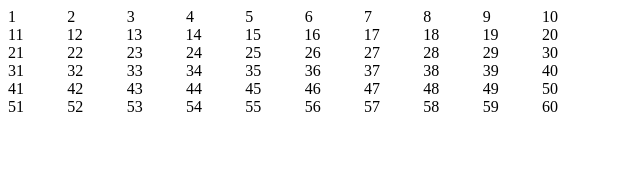
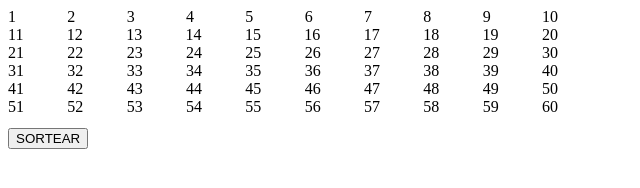
Before and after one commit to nicolas4pitz/finalEstatistica, a plain HTML site: page index.html in a window 1280 px wide. Shown: the whole page, without its empty margins (0-640 px from the left). Drawn offline with Linux system fonts and the light colour scheme.

Commit message:
feat: fazendo a randomizacao

```diff
--- a/index.html
+++ b/index.html
@@ -7,12 +7,14 @@
 
 
 </head>
-<body id="body">
+<body id="body" >
 
 
     <script>
 
         let numerosEscolhidos = [];
+
+        let numeroSorteado;
 
         let cont = 0;
 
@@ -41,11 +43,14 @@
         }
 
 
-        function guardarNumero(){
-
+        function sortearNumero(){
+            numeroSorteado = Math.floor(Math.random(1, 61) * 60 +1)
+            console.log(numeroSorteado)
         }
 
     </script>
 
+    <button style="margin-top: 12px;" onclick="sortearNumero()">SORTEAR</button>
+
 </body>
 </html>
```
